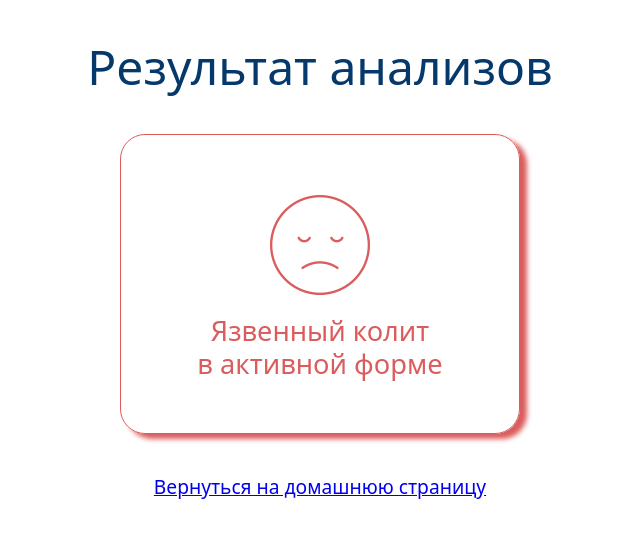
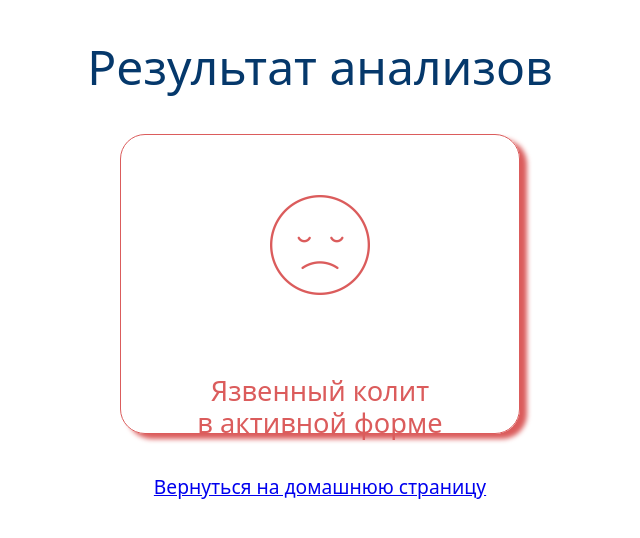
Before and after one commit to BarbedRuff/course-project, a FastAPI app: page /bad in a window 1280 px wide. Shown: the top 538 px of the page, without its empty margins (320-960 px from the left). Run offline with FastAPI, Linux system fonts and the light colour scheme.

Commit message:
Update main.css

```diff
--- a/web/static/css/main.css
+++ b/web/static/css/main.css
@@ -17,6 +17,7 @@
 height: 100px;
 position: relative;
 margin-top: 15%;
+margin-bottom: 10%;
 display: block;
 margin-left: auto;
 margin-right: auto;
@@ -25,7 +26,7 @@
 .text-smile{
 font-size: 1.7rem;
 text-align: center;
-margin-top: 5%;
+margin-top: 20%;
 
 }
 
```
